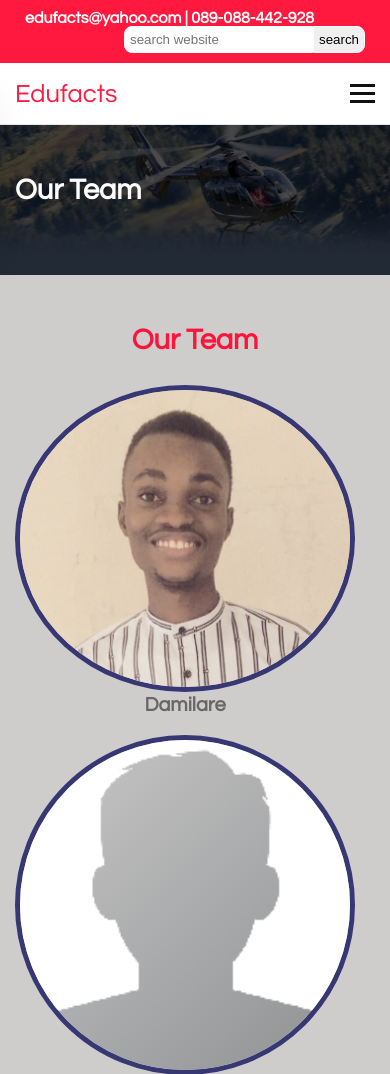
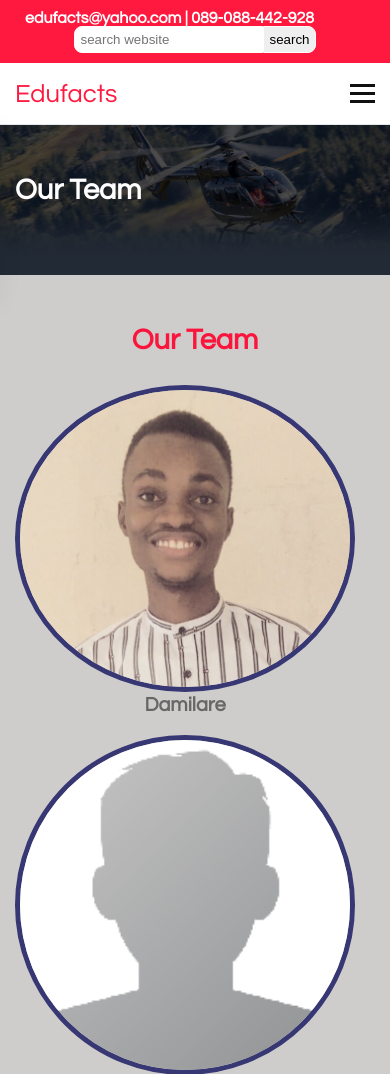
Before and after one commit to mrprotocoll/edufacts, a plain HTML site: page team.html in a window 390 px wide. Shown: the top 1074 px of the page. Drawn offline with Linux system fonts and the light colour scheme.

Commit message:
Add files via upload

```diff
--- a/assets/css/style.css
+++ b/assets/css/style.css
@@ -279,6 +279,7 @@ input{
 .f-right{
     float: right;
 }
+
 .f-left{
     float: left;
 }
@@ -561,7 +562,7 @@ img{
     .nav-menu {
         position: fixed;
         left: -100%;
-        top: 5rem;
+        top: 7rem;
         flex-direction: column;
         background-color: #fff;
         width: 100%;
@@ -571,6 +572,15 @@ img{
         box-shadow: 0 10px 27px rgba(0, 0, 0, 0.05);
         z-index:999;
     }
+
+    .f-right{
+        text-align: center !important;
+        float: unset !important;
+    }
+
+    /* .f-right form{
+        margin-top: 20px !important;
+    } */
 
     .nav-menu.active {
         left: 0;
```
